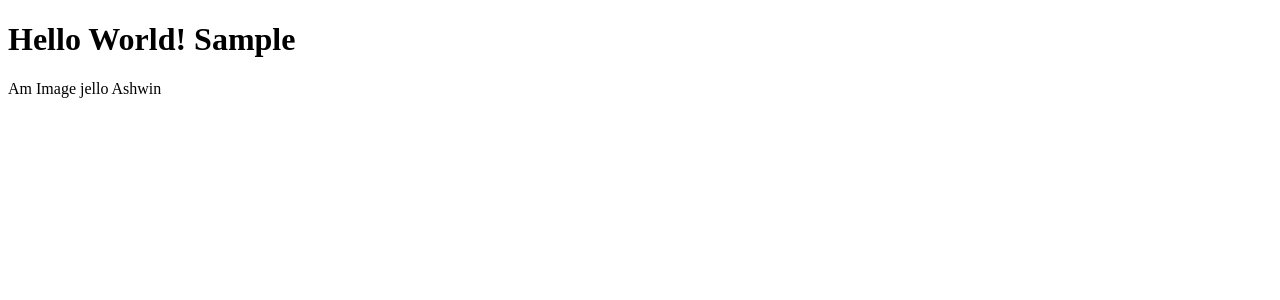
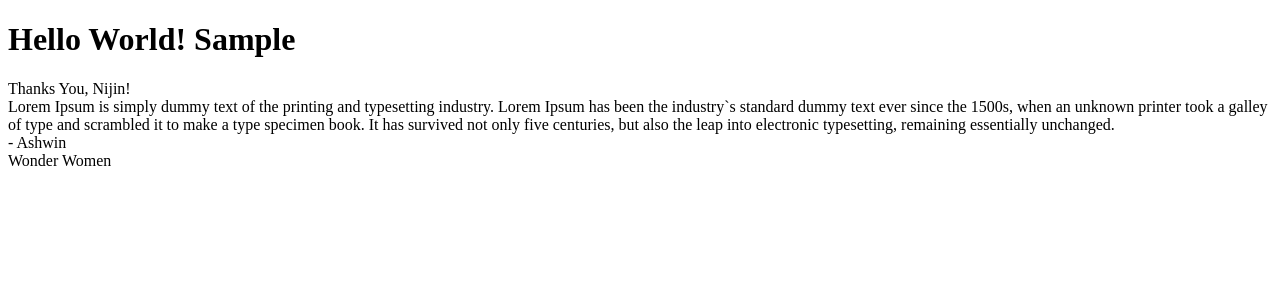
Before and after one commit to iwolvy/Kudos-To-You, a Vue app: page / in a window 1280 px wide. Shown: the top 300 px of the page. Built offline with nearby package versions, Linux system fonts and the light colour scheme; the HTML template or start-up script is replaced by a standard one.

Commit message:
Kudos Layout Design #8

```diff
--- a/src/components/KudosContainer.vue
+++ b/src/components/KudosContainer.vue
@@ -1,17 +1,37 @@
 
 <template>
-  <div>Am Image jello {{recipientName}} </div>
+  <div class>
+    <div class="kudos-info">
+      <div class="kudos-header">
+        Thanks You,
+        <span class="kudos-recipientName">{{recipientName}}</span>!
+      </div>
+
+      <div class="kudos-description">{{description}}</div>
+
+      <div class="kudos-description">- {{thanksGiver}}</div>
+    </div>
+
+    <div class="kudos-pic">
+      <div class="kudos"></div>
+      <div class>{{imgDesc}}</div>
+    </div>
+  </div>
 </template>
 
 <script>
 export default {
   name: "KudosContainer",
-  components: {
-
-  },
+  components: {},
   data: () => {
     return {
-     recipientName : 'Ashwin'
+      recipientName: "Nijin",
+      description:
+        "Lorem Ipsum is simply dummy text of the printing and typesetting industry. Lorem Ipsum has been the industry`s standard dummy text ever since the 1500s, when an unknown printer took a galley of type and scrambled it to make a type specimen book. It has survived not only five centuries, but also the leap into electronic typesetting, remaining essentially unchanged.",
+      thanksGiver: "Ashwin",
+      gradient: "",
+      imgSrc: "https://i.dlpng.com/static/png/312581_preview.png",
+      imgDesc: "Wonder Women"
     };
   }
 };
```
Also changed, not shown: 1 other file (tests, documents, lock files or other folders).
